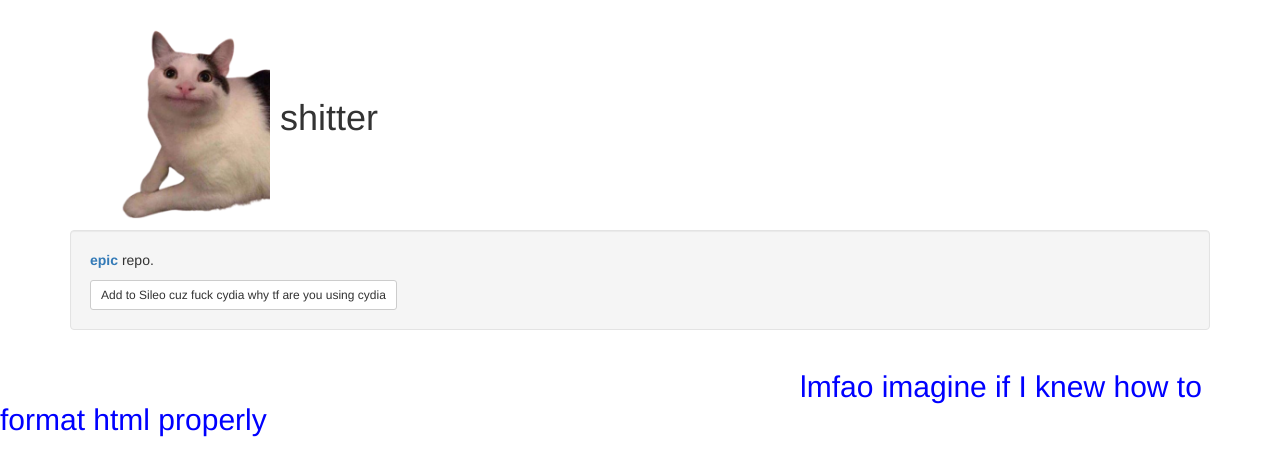
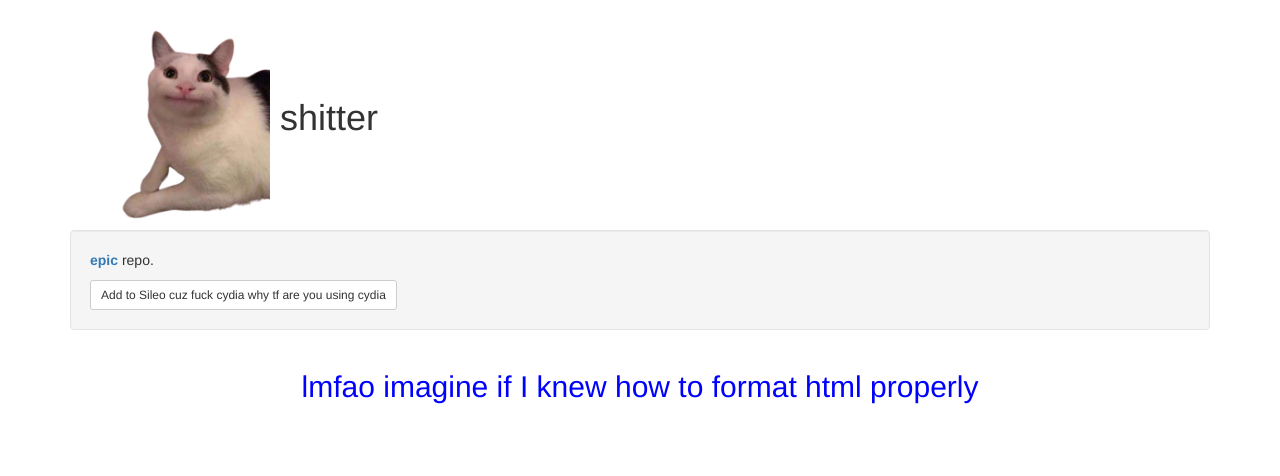
Before and after one commit to WetWipee/moistrepo, a plain HTML site: page index.html in a window 1280 px wide. Drawn offline with nearby package versions, Linux system fonts and the light colour scheme.

Commit message:
fixed the blue text

```diff
--- a/index.html
+++ b/index.html
@@ -10,7 +10,6 @@
 <style type = "text/css">
   .centered {
 	color: blue;
-	margin-left: 800px;
 	}
 </style>
 
@@ -28,7 +27,7 @@
 	</div>
 </div>
 
-<h2><span class="centered"> lmfao imagine if I knew how to format html properly </span> </h2>
+<h2><span class="centered"><center>lmfao imagine if I knew how to format html properly</center></span></h2>
 
 </body>
 </html>
```
